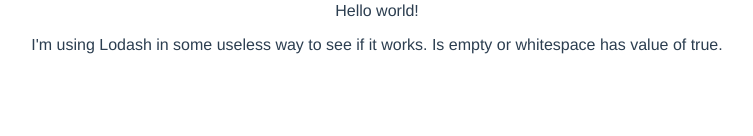
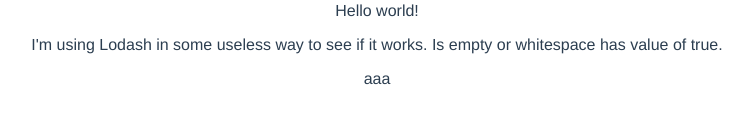
Before and after one commit to mikkotenni/ui-component-library, a Vue app: page /#/ in a window 1280 px wide. Shown: the part 164-300 px from the top of the page, without its empty margins (263-1016 px from the left). Built offline with nearby package versions, Linux system fonts and the light colour scheme.

Commit message:
Add Text and Base components

```diff
--- /dev/null
+++ b/src/components/Component.Base.vue
@@ -0,0 +1,71 @@
+<script>
+import Vue from "vue";
+import _ from "underscore";
+
+export default Vue.extend({
+  name: "ComponentBase",
+  props: {
+    modifiers: {
+      // type: Object
+    },
+  },
+  data() {
+    return {
+      isMounted: false,
+    };
+  },
+  computed: {
+    /**
+     * Returns a modifier class object. Uses the "modifiers" value
+     * to create that class object.
+     *
+     * Returns e.g.
+     * {
+     *  'button--primary: true
+     * }
+     *
+     * @returns {object} a modifier class object
+     */
+    modifierClasses: function () {
+      if (!this.$options.styleGuideName) {
+        console.error(
+          'Set "styleGuideName" attribute in "' +
+            this.$options.name +
+            '" component to use the "modifierClasses" property.'
+        );
+        return undefined;
+      }
+      return this.getModifierClasses(
+        this.$options.styleGuideName,
+        this.modifiers
+      );
+    },
+  },
+  methods: {
+    // Following method should really be in Common.ComponnentUtils.js but we don't have that yet.
+    getModifierClasses(component, modifiers) {
+      if (typeof modifiers === "string") {
+        // Convert a string into an object, e.g.
+        // "primary disabled" ->
+        // {
+        //   primary: true,
+        //   disabled: true
+        // }
+        modifiers = _.object(
+          _.map(modifiers.split(" "), function (modifier) {
+            return [modifier, true];
+          })
+        );
+      }
+
+      // Add the component name into keys, e.g.
+      // { primary: true } -> { 'button--primary': true }
+      return _.object(
+        _.map(modifiers, function (val, key) {
+          return [component + "--" + key, val];
+        })
+      );
+    },
+  },
+});
+</script>
--- /dev/null
+++ b/src/components/Component.Text.vue
@@ -0,0 +1,70 @@
+<template>
+  <div class="vue-text" :class="modifierClasses">
+    <p v-if="hasDefaultSlot">
+      <slot></slot>
+    </p>
+    <p v-for="item in sanitizedTexts" :key="item.order">
+      {{ item.text }}
+    </p>
+  </div>
+</template>
+
+<script>
+import Vue from "vue";
+import ComponentBase from "./Component.Base.vue"
+
+export default Vue.extend({
+  name: "VueText",
+  mixins: [ComponentBase],
+  styleGuideName: 'vue-text',
+  props: {
+    texts: {
+      type: Array,
+      required: false,
+      default: function () {
+        return [];
+      },
+      validator: function (val) {
+        /* eslint-disable no-prototype-builtins */
+        return val.every(function (item) {
+          if (item.hasOwnProperty("text") === false) {
+            console.error(
+              '[VueText warn]: Invalid prop "texts": items should always contain text property.'
+            );
+            return false;
+          }
+          // Text localization is resolved if isTermKey is true.
+          if (
+            item.hasOwnProperty("isTermKey") &&
+            typeof item.isTermKey !== "boolean"
+          ) {
+            console.error(
+              '[VueText warn]: Invalid prop "texts": property "isTermKey" should be boolean.'
+            );
+            return false;
+          }
+
+          return true;
+        });
+        /* eslint-enable no-prototype-builtins */
+      },
+    },
+  },
+  data() {
+    return {};
+  },
+  computed: {
+    sanitizedTexts: function () {
+      return this.texts.map(function (item, index) {
+        return {
+          order: index + 1,
+          text: item.isTermKey ? "Resources(item.text)" : item.text,
+        };
+      });
+    },
+    hasDefaultSlot: function () {
+      return !!this.$slots.default;
+    },
+  },
+});
+</script>
--- a/src/components/uicomponentlibrary.js
+++ b/src/components/uicomponentlibrary.js
@@ -8,6 +8,7 @@ import Vue from 'vue';
 // Import components to be included in library.
 import SharedResourcesTest from '@/components/SharedResourcesTest.vue';
 import HelloWorld from './HelloWorld.vue';
+import VueText from './Component.Text.vue';
 
 /*
 * Add imported component as property so it can be registered as component.
@@ -17,6 +18,7 @@ import HelloWorld from './HelloWorld.vue';
 const Components = {
   HelloWorld,
   SharedResourcesTest,
+  VueText
 };
 
 Object.keys(Components).forEach((name) => {
--- a/src/views/Home.vue
+++ b/src/views/Home.vue
@@ -2,17 +2,20 @@
   <div>
     <h1>Home</h1>
     <HelloWorld msg="Hello world!"/>
+    <VueText :texts="[{text: 'aaa'}]" modifiers="some modifier classes"/>
   </div>
 </template>
 
 <script>
 // @ is an alias to /src
-import HelloWorld from '@/components/HelloWorld.vue'
+import HelloWorld from '@/components/HelloWorld.vue';
+import VueText from '@/components/Component.Text.vue';
 
 export default {
   name: 'Home',
   components: {
-    HelloWorld
+    HelloWorld,
+    VueText
   }
 }
 </script>
```
